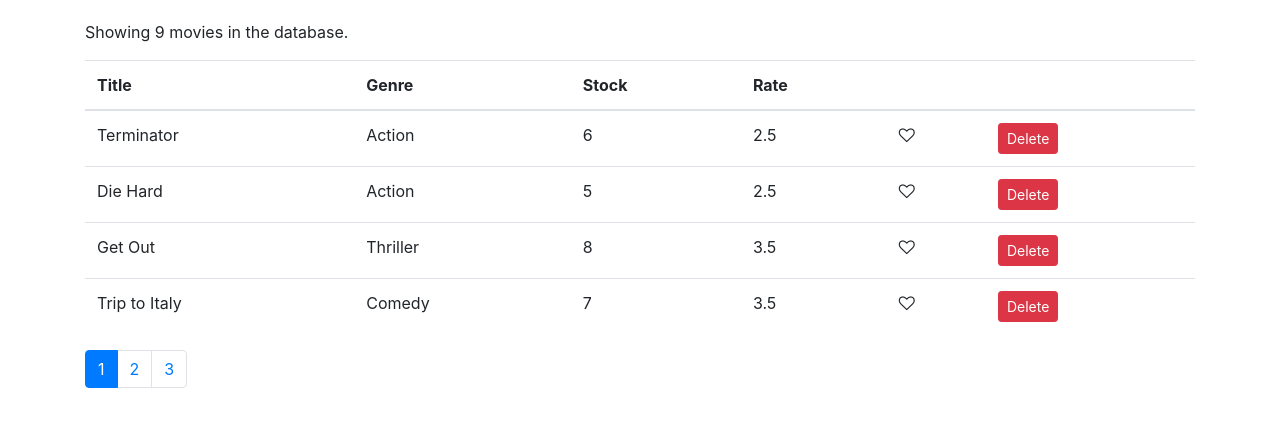
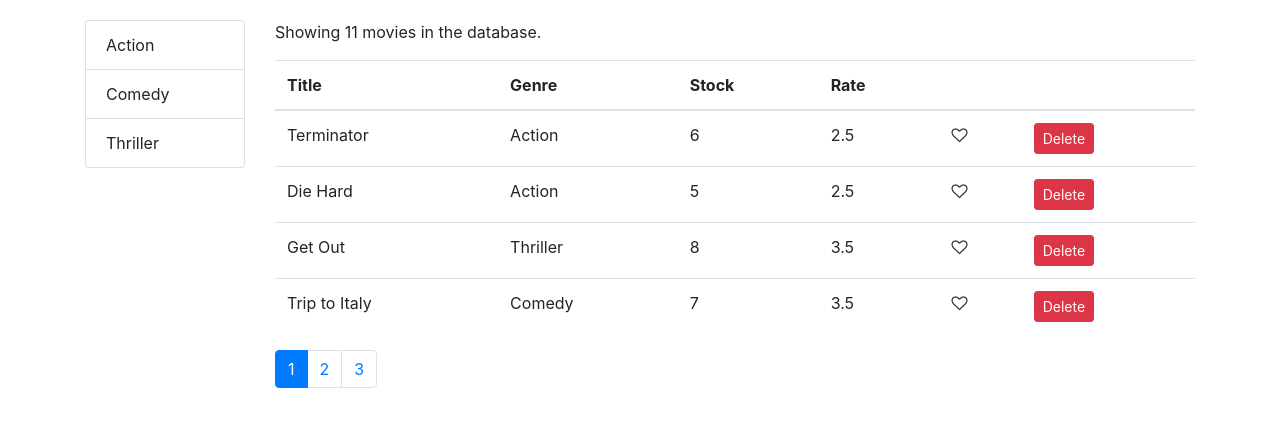
Before and after one commit to Swarajyj/vidly, a React (Create React App) app: page / in a window 1280 px wide. Shown: the top 426 px of the page. Built offline with nearby package versions, Linux system fonts and the light colour scheme.

Commit message:
filter implementaion

```diff
--- /dev/null
+++ b/src/components/common/listGroup.jsx
@@ -0,0 +1,27 @@
+import React from "react";
+
+const ListGroup = (props) => {
+  const { items, textProperty, valueProperty, selectedItem, onItemSelect } =
+    props;
+  return (
+    <ul className="list-group">
+      {items.map((item) => (
+        <li
+          onClick={() => onItemSelect(item)}
+          className={
+            item === selectedItem ? "list-group-item active" : "list-group-item"
+          }
+          key={item[valueProperty]}
+        >
+          {item[textProperty]}
+        </li>
+      ))}
+    </ul>
+  );
+};
+
+ListGroup.defaultProps = {
+  textProperty: "name",
+  valueProperty: "_id",
+};
+export default ListGroup;
--- a/src/components/common/pagination.jsx
+++ b/src/components/common/pagination.jsx
@@ -6,6 +6,7 @@ const Pagination = (props) => {
   const { itemsCount, pageSize, onPageChange, currentPage } = props;
   const pagesCount = Math.ceil(itemsCount / pageSize);
 
+  if (pagesCount === 1) return null;
   const pages = _.range(1, pagesCount + 1);
 
   return (
--- a/src/components/movies.jsx
+++ b/src/components/movies.jsx
@@ -3,13 +3,21 @@ import Like from "./common/like";
 import { getMovies } from "../services/fakeMovieService";
 import Pagination from "./common/pagination";
 import { paginate } from "../utils/paginate";
+import ListGroup from "./common/listGroup";
+import { getGenres } from "../services/fakeGenreService";
 
 class Movies extends Component {
   state = {
-    movies: getMovies(),
+    movies: [],
+    genres: [],
     pageSize: 4,
     currentPage: 1,
+    selectedGenre: null,
   };
+
+  componentDidMount() {
+    this.setState({ movies: getMovies(), genres: getGenres() });
+  }
 
   handleDelete = (movie) => {
     console.log(movie);
@@ -29,15 +37,35 @@ class Movies extends Component {
     this.setState({ currentPage: page });
   };
 
+  handleGenreSelect = (genre) => {
+    this.setState({ selectedGenre: genre });
+  };
+
   render() {
     const { length: count } = this.state.movies;
-    const { pageSize, currentPage, movies: allMovies } = this.state;
+    const {
+      pageSize,
+      currentPage,
+      selectedGenre,
+      movies: allMovies,
+    } = this.state;
     if (count === 0) return <p>There are no movies in the database.</p>;
+    const filtered = selectedGenre
+      ? allMovies.filter((m) => m.genre._id === selectedGenre._id)
+      : allMovies;
+    const movies = paginate(filtered, currentPage, pageSize);
+    return (
+      <div className="row">
+        <div className="col-2">
+          <ListGroup
+            items={this.state.genres}
+            onItemSelect={this.handleGenreSelect}
+            selectedItem={this.state.selectedGenre}
+          />
+        </div>
+        <div className="col">
+          <p>Showing {filtered.length} movies in the database.</p>
 
-    const movies = paginate(allMovies, currentPage, pageSize);
-    return (
-      <React.Fragment>
-        <p>Showing {count} movies in the database.</p>
           <table className="table">
             <thead>
               <tr>
@@ -75,12 +103,13 @@ class Movies extends Component {
             </tbody>
           </table>
           <Pagination
-          itemsCount={count}
+            itemsCount={filtered.length}
             pageSize={pageSize}
             onPageChange={this.handlePageChange}
             currentPage={currentPage}
           />
-      </React.Fragment>
+        </div>
+      </div>
     );
   }
 }
--- a/src/services/fakeMovieService.js
+++ b/src/services/fakeMovieService.js
@@ -7,64 +7,78 @@ const movies = [
     genre: { _id: "5b21ca3eeb7f6fbccd471818", name: "Action" },
     numberInStock: 6,
     dailyRentalRate: 2.5,
-    publishDate: "2018-01-03T19:04:28.809Z"
+    publishDate: "2018-01-03T19:04:28.809Z",
   },
   {
     _id: "5b21ca3eeb7f6fbccd471816",
     title: "Die Hard",
     genre: { _id: "5b21ca3eeb7f6fbccd471818", name: "Action" },
     numberInStock: 5,
-    dailyRentalRate: 2.5
+    dailyRentalRate: 2.5,
   },
   {
     _id: "5b21ca3eeb7f6fbccd471817",
     title: "Get Out",
     genre: { _id: "5b21ca3eeb7f6fbccd471820", name: "Thriller" },
     numberInStock: 8,
-    dailyRentalRate: 3.5
+    dailyRentalRate: 3.5,
   },
   {
     _id: "5b21ca3eeb7f6fbccd471819",
     title: "Trip to Italy",
     genre: { _id: "5b21ca3eeb7f6fbccd471814", name: "Comedy" },
     numberInStock: 7,
-    dailyRentalRate: 3.5
+    dailyRentalRate: 3.5,
   },
   {
     _id: "5b21ca3eeb7f6fbccd47181a",
     title: "Airplane",
     genre: { _id: "5b21ca3eeb7f6fbccd471814", name: "Comedy" },
     numberInStock: 7,
-    dailyRentalRate: 3.5
+    dailyRentalRate: 3.5,
   },
   {
     _id: "5b21ca3eeb7f6fbccd47181b",
     title: "Wedding Crashers",
     genre: { _id: "5b21ca3eeb7f6fbccd471814", name: "Comedy" },
     numberInStock: 7,
-    dailyRentalRate: 3.5
+    dailyRentalRate: 3.5,
   },
   {
     _id: "5b21ca3eeb7f6fbccd47181e",
     title: "Gone Girl",
     genre: { _id: "5b21ca3eeb7f6fbccd471820", name: "Thriller" },
     numberInStock: 7,
-    dailyRentalRate: 4.5
+    dailyRentalRate: 4.5,
   },
   {
     _id: "5b21ca3eeb7f6fbccd47181f",
     title: "The Sixth Sense",
     genre: { _id: "5b21ca3eeb7f6fbccd471820", name: "Thriller" },
     numberInStock: 4,
-    dailyRentalRate: 3.5
+    dailyRentalRate: 3.5,
   },
   {
     _id: "5b21ca3eeb7f6fbccd471821",
     title: "The Avengers",
     genre: { _id: "5b21ca3eeb7f6fbccd471818", name: "Action" },
     numberInStock: 7,
-    dailyRentalRate: 3.5
-  }
+    dailyRentalRate: 3.5,
+  },
+  {
+    _id: "5b21ca3eeb7f6fbccd471822",
+    title: "The Venom",
+    genre: { _id: "5b21ca3eeb7f6fbccd471818", name: "Action" },
+    numberInStock: 4,
+    dailyRentalRate: 5,
+  },
+  {
+    _id: "5b21ca3eeb7f6fbccd471823",
+    title: "The Spiderman",
+    genre: { _id: "5b21ca3eeb7f6fbccd471818", name: "Action" },
+    numberInStock: 2,
+    dailyRentalRate: 4.5,
+  },
 ];
 
 export function getMovies() {
@@ -72,13 +86,13 @@ export function getMovies() {
 }
 
 export function getMovie(id) {
-  return movies.find(m => m._id === id);
+  return movies.find((m) => m._id === id);
 }
 
 export function saveMovie(movie) {
-  let movieInDb = movies.find(m => m._id === movie._id) || {};
+  let movieInDb = movies.find((m) => m._id === movie._id) || {};
   movieInDb.name = movie.name;
-  movieInDb.genre = genresAPI.genres.find(g => g._id === movie.genreId);
+  movieInDb.genre = genresAPI.genres.find((g) => g._id === movie.genreId);
   movieInDb.numberInStock = movie.numberInStock;
   movieInDb.dailyRentalRate = movie.dailyRentalRate;
 
@@ -91,7 +105,7 @@ export function saveMovie(movie) {
 }
 
 export function deleteMovie(id) {
-  let movieInDb = movies.find(m => m._id === id);
+  let movieInDb = movies.find((m) => m._id === id);
   movies.splice(movies.indexOf(movieInDb), 1);
   return movieInDb;
 }
```
Lines whose indentation alone changed are shown as unchanged.
